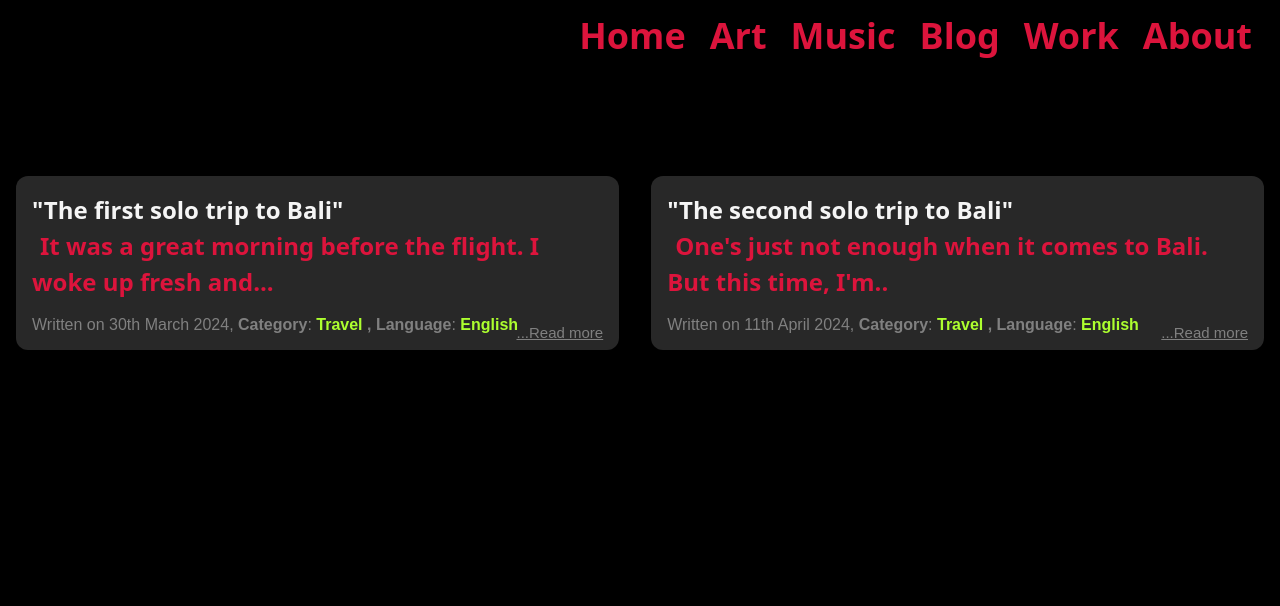
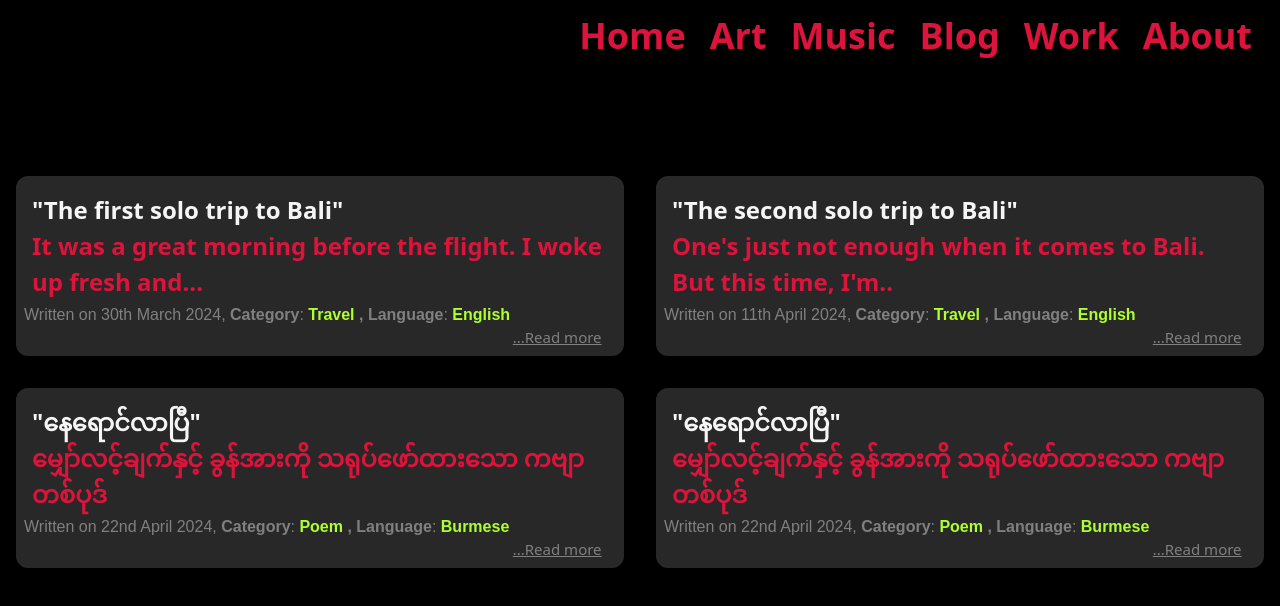
Before and after one commit to kevinmoemyintmyat/kevinmoemyintmyat.github.io, a Nuxt app: page /Blog in a window 1280 px wide. Shown: the top 606 px of the page. Built offline with nearby package versions, Linux system fonts and the light colour scheme.

Commit message:
add: poem feature

```diff
--- a/assets/css/main.css
+++ b/assets/css/main.css
@@ -20,7 +20,6 @@ p {
 }
 
 .gallery-card span {
-    padding: 8px;
     color: crimson;
 }
 
--- a/pages/Blog.vue
+++ b/pages/Blog.vue
@@ -1,23 +1,26 @@
 <template>
     <div class="h-screen w-screen mt-20">
         <div class="mt-20">
-            <div v-for="(row, index) in blogData" :key="index"
+            <div v-for="(row, index) in  blogData " :key="index"
                 class="flex flex-col lg:flex-row justify-center items-center">
-                <div v-for="blog in row" :key="blog.title" class="gallery-card w-full">
-                    <NuxtLink :to="blog.route">
+                <div v-for="blog in  row " :key="blog.title" class="gallery-card w-full">
+                    <NuxtLink :to="constructPath(blog)">
                         <p>
                             "{{ blog.title }}"
                             <br />
                             <span>{{ blog.description }}</span>
                         </p>
-                        <span class="date">
-                            Written on {{ blog.date }}, <b>Category</b>: <b class="gallery-card-tag">{{ blog.category
-                                }}</b> <b>, Language</b>: <b class="gallery-card-tag">{{ blog.language
-                                }}</b>
+                        <div class="gallery-card-footer">
+                            <span class="date">
+                                Written on {{ blog.date }}, <b>Category</b>: <b class="gallery-card-tag">{{
+                blog.category
+            }}</b> <b>, Language</b>: <b class="gallery-card-tag">{{ blog.language
+                                    }}</b>
+                            </span>
                             <span class="read-more">
                                 ...Read more
                             </span>
-                        </span>
+                        </div>
                     </NuxtLink>
                 </div>
             </div>
@@ -46,8 +49,49 @@ export default {
                     route: "/blog/second-trip-to-bali",
                     category: "Travel",
                     language: "English"
-                }]
+                }],
+            [
+                {
+                    title: "နေရောင်လာပြီ",
+                    title_en: "Here Comes the Sun",
+                    description: "မျှော်လင့်ချက်နှင့် ခွန်အားကို သရုပ်ဖော်ထားသော ကဗျာတစ်ပုဒ်",
+                    description_en: "A poem written in Burmese language depicting hope and strength",
+                    date: "22nd April 2024",
+                    route: "/poems/here-comes-the-sun",
+                    category: "Poem",
+                    language: "Burmese",
+                    language_date: "22nd April 2024 တွင်ရေးသားခဲ့သည်"
+                },
+                {
+                    title: "နေရောင်လာပြီ",
+                    title_en: "Here Comes the Sun",
+                    description: "မျှော်လင့်ချက်နှင့် ခွန်အားကို သရုပ်ဖော်ထားသော ကဗျာတစ်ပုဒ်",
+                    description_en: "A poem written in Burmese language depicting hope and strength",
+                    date: "22nd April 2024",
+                    route: "/poems/here-comes-the-sun",
+                    category: "Poem",
+                    language: "Burmese",
+                    language_date: "22nd April 2024 တွင်ရေးသားခဲ့သည်"
+                }
             ]
+            ]
+        }
+    },
+    methods: {
+        constructPath(blog) {
+            if (blog.language === "English") {
+                return blog.route;
+            }
+            return {
+                path: blog.route,
+                query: {
+                    title: blog.title,
+                    title_en: blog.title_en,
+                    language: blog.language,
+                    language_date: blog.language_date,
+                    date: blog.date
+                }
+            }
         }
     }
 };
@@ -69,16 +113,25 @@ p {
     color: grey;
     text-decoration: underline;
     font-size: 15px;
+    right: 0px;
+    bottom: 8px;
     position: absolute;
-    right: 0px;
 }
 
 .gallery-card {
-    width: auto;
+    width: 100%;
+    height: 180px;
+    position: relative;
+}
+
+.gallery-card-footer {
+    position: absolute;
+    bottom: 0px;
+    width: 95%;
 }
 
 .gallery-card:hover {
-    width: auto;
+    width: 100%;
 }
 
 a {
--- /dev/null
+++ b/pages/poems/here-comes-the-sun.vue
@@ -0,0 +1,174 @@
+<template>
+    <section class="mt-20 lg:pl-20 p-5" ref="startOfArticle">
+        <h1>{{ state.title }}</h1>
+        <h2>{{ state.date }} <span v-if="shouldTranslate">
+                <button class="translate-button" @click="toggleTranslations"><img
+                        src="@/assets/icons/translation.png" />
+                    Translate
+                </button>
+            </span>
+        </h2>
+        <p v-if="state.language !== 'en'" class="pt-10">
+            မနေ့ညက နေထွက်တာ ကြည့်ရတယ်လို့ အိမ်မက် မက်တယ် ...
+            <br /><br />
+            ဘာအဓိပယ်မှန်း မသိပေမယ့် ...
+            <br /><br />
+            ကျနော် နည်းနည်း...
+            <br /><br />
+            <br /><br />
+            ပျော်လာမိတယ်
+        </p>
+        <p class="pt-10" v-else>
+            Last night I dreamt of a sunrise...
+            <br /><br />
+            It was nothing, I do not know despise...
+            <br /><br />
+            A small amount of sadness in me sliced...
+            <br /><br />
+            <br /><br />
+            I slowly smiled...
+        </p>
+    </section>
+</template>
+
+<script setup>
+const route = useRoute();
+const shouldTranslate = computed(() => {
+    return route.query?.language !== "English";
+})
+
+const originalState = {
+    title: route.query.title,
+    language: route.query.language,
+    date: route.query.language_date,
+};
+
+const state = reactive({ ...originalState });
+
+function toggleTranslations() {
+    if (state.language !== "en") {
+        state.title = route.query.title_en;
+        state.date = `Written on ${route.query.date}`;
+        state.language = "en";
+        return;
+    }
+    state.title = originalState.title;
+    state.language = originalState.language;
+    state.date = originalState.date;
+}
+
+useHead({
+    title: "Poems - " + route.query.title + " by Kevin Moe Myint Myat",
+    link: [{ rel: "icon", type: "image/png", href: "/favicon.png" }],
+    meta: [
+        { name: 'description', content: 'My first trip to Bali by Kevin Moe Myint Myat' },
+        {
+            name: "description",
+            content: "Kevin Moe Myint Myat - a cat dad, a developer & an artist",
+        },
+        {
+            name: "keywords",
+            content: `Kevin Moe Myint Myat,kevinmoemyintmyat,kevinmoemyintmyat.github.io,blog, stories, software developer, artist, cat dad,fullstack,software,kevin,moe,myint,myat,kevn,Kevn Moe Myint Myat,KevinMoeMyintMyat, Kevin Moe Myint Myat, Github, art`,
+        },
+        {
+            property: "og:title",
+            content: `Kevin Moe Myint Myat - a cat dad, a developer & an artist`,
+        },
+        {
+            property: "og:type",
+            content: "profile",
+        },
+        {
+            property: "og:url",
+            content: `https://kevinmoemyintmyat.github.io`,
+        },
+        {
+            property: "og:site:name",
+            content: `Kevin Moe Myint Myat - a cat dad, a developer & an artist`,
+        },
+        {
+            property: "og:description",
+            content: `Kevin Moe Myint Myat - a cat dad, a developer & an artist`,
+        },
+        {
+            name: "twitter:site",
+            content: "https://kevinmoemyintmyat.github.io",
+        },
+        {
+            name: "twitter:description",
+            content: "Kevin Moe Myint Myat - a cat dad, a developer & an artist",
+        }
+    ],
+    ogImage: '/favicon.png'
+})
+</script>
+
+<script>
+export default {
+    methods: {
+        showSection(section) {
+            this.$refs[section].scrollIntoView({ behavior: "smooth" });
+        }
+    }
+}
+</script>
+
+<style scoped>
+div {
+    margin-top: 30px;
+}
+
+h1 {
+    font-size: 50px;
+    padding-bottom: 10px;
+}
+
+h2 {
+    font-size: 25px;
+    padding-bottom: 10px;
+    color: whitesmoke;
+    display: flex;
+}
+
+h2 span {
+    margin-left: 30px;
+}
+
+p {
+    font-weight: bold;
+    color: whitesmoke;
+    font-size: large;
+}
+
+p h2 {
+    color: crimson;
+}
+
+p span {
+    display: block;
+}
+
+p a {
+    cursor: pointer;
+    text-decoration: underline;
+}
+
+hr {
+    margin: 16px 0px;
+    width: 90%;
+    color: grey;
+}
+
+ul li {
+    cursor: pointer;
+}
+
+ul li:hover {
+    text-decoration: underline;
+}
+
+.translate-button:hover {
+    border: unset;
+    background-color: crimson;
+}
+</style>
--- /dev/null
+++ b/pages/poems/index.vue
@@ -0,0 +1,12 @@
+<template>
+    <NuxtChild />
+</template>
+
+<script>
+export default {
+
+}
+</script>
+
+<style>
+</style>
```
Also changed, not shown: assets/icons/translation.png (added).
